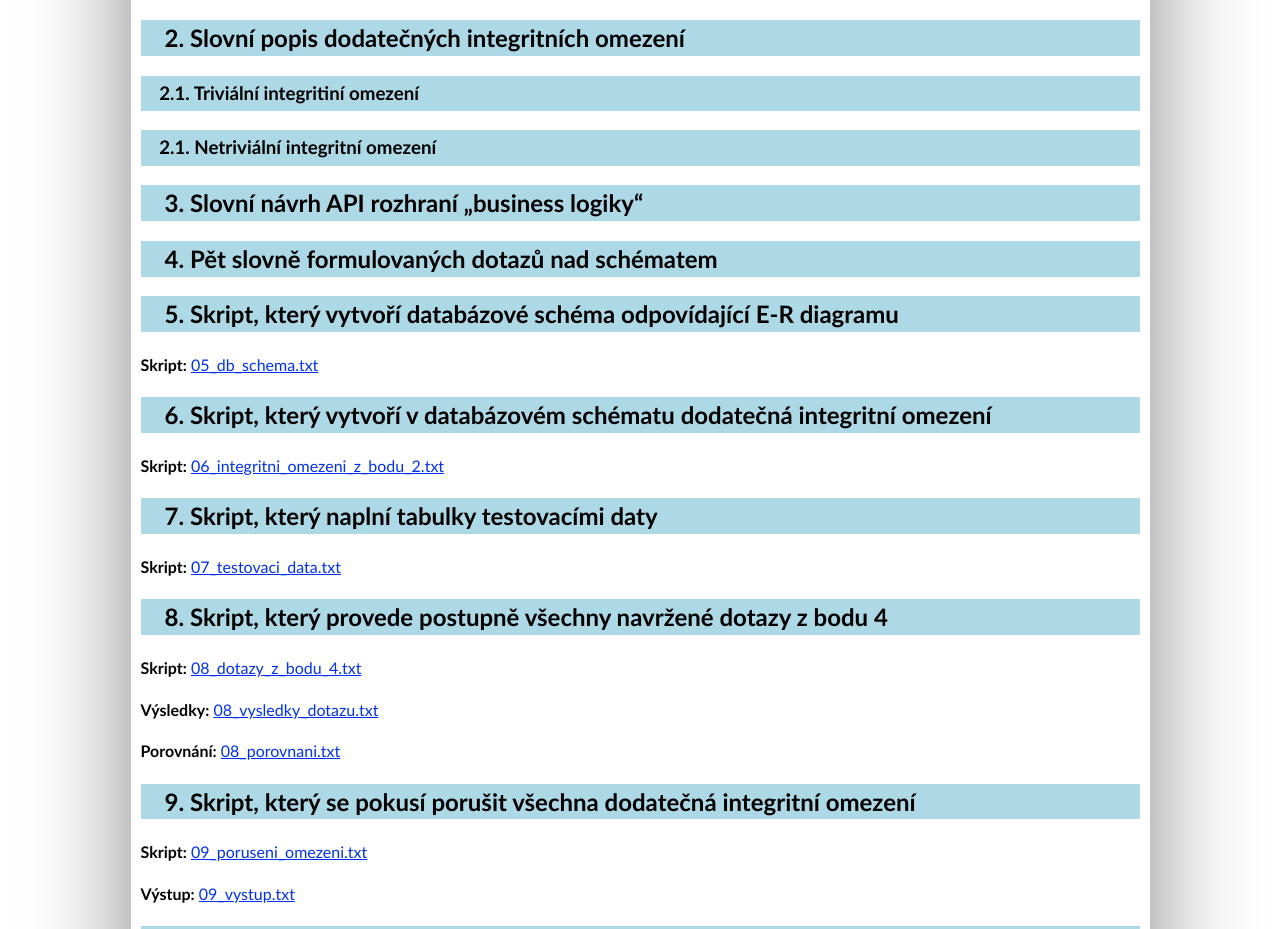
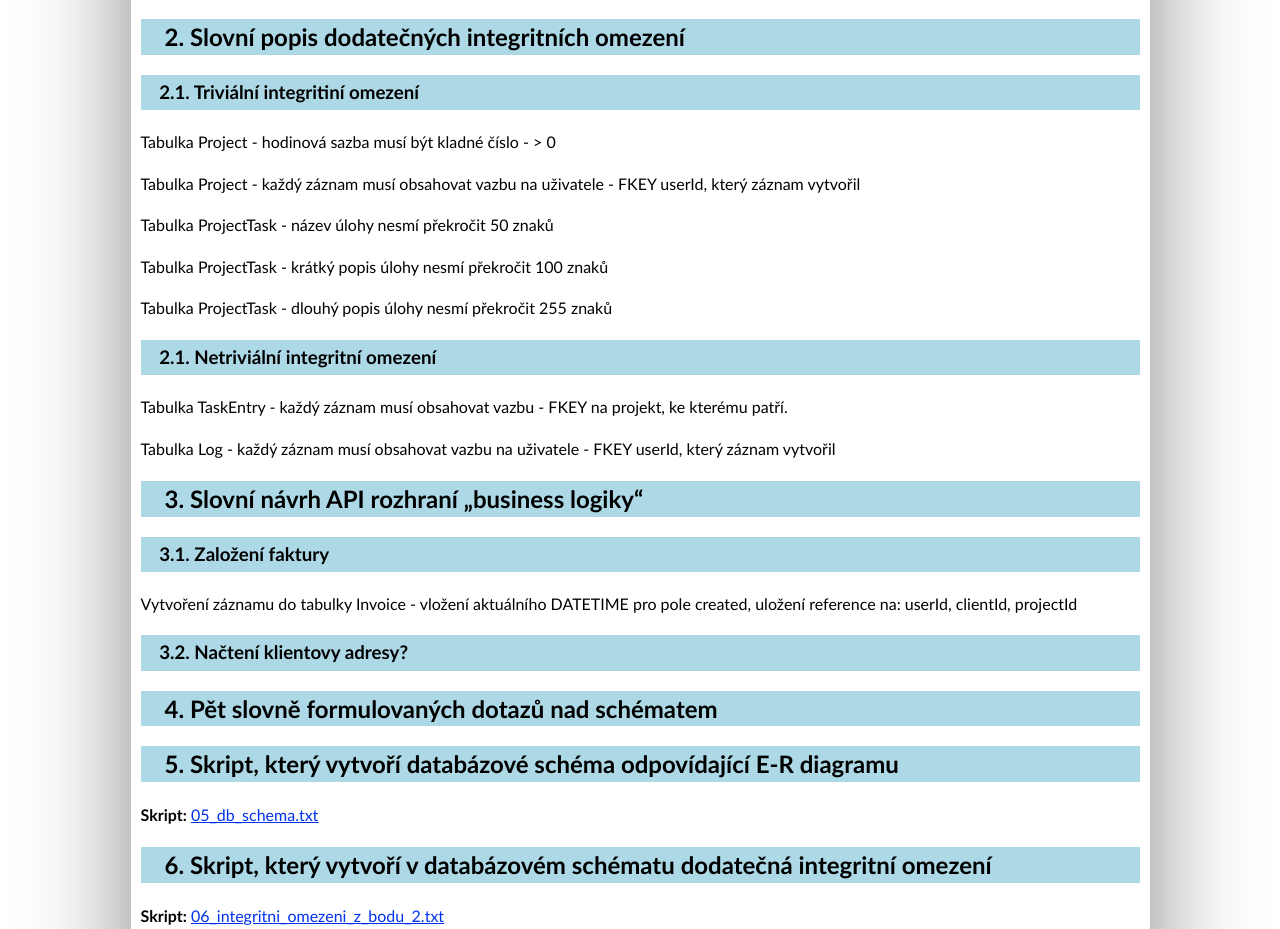
Before and after one commit to RomanAuersvald/DORDB, a plain HTML site: page index.html in a window 1280 px wide. Shown: the part 825-1754 px from the top of the page. Drawn offline with Linux system fonts and the light colour scheme.

Commit message:
integritní v1

```diff
--- a/index.html
+++ b/index.html
@@ -52,14 +52,21 @@
 
             <h2>2. Slovní popis dodatečných integritních omezení</h2>
               <h3>2.1. Triviální integritiní omezení</h3>
-
+              	<p>Tabulka Project - hodinová sazba musí být kladné číslo - > 0 </p>
+              	<p>Tabulka Project - každý záznam musí obsahovat vazbu na uživatele - FKEY userId, který záznam vytvořil </p>
+              	<p>Tabulka ProjectTask - název úlohy nesmí překročit 50 znaků </p>
+              	<p>Tabulka ProjectTask - krátký popis úlohy nesmí překročit 100 znaků </p>
+              	<p>Tabulka ProjectTask - dlouhý popis úlohy nesmí překročit 255 znaků </p>
 
               <h3>2.1. Netriviální integritní omezení</h3>
-
+              	<p>Tabulka TaskEntry - každý záznam musí obsahovat vazbu - FKEY na projekt, ke kterému patří.</p>
+              	<p>Tabulka Log - každý záznam musí obsahovat vazbu na uživatele - FKEY userId, který záznam vytvořil </p>
 
             <h2>3. Slovní návrh API rozhraní „business logiky“</h2>
+            	<h3>3.1. Založení faktury</h3>
+            	<p>Vytvoření záznamu do tabulky Invoice - vložení aktuálního DATETIME pro pole created, uložení reference na: userId, clientId, projectId</p>
 
-
+                <h3>3.2. Načtení klientovy adresy?</h3>
             <h2>4. Pět slovně formulovaných dotazů nad schématem</h2>
 
 
```
Also changed, not shown: er_model.png.
